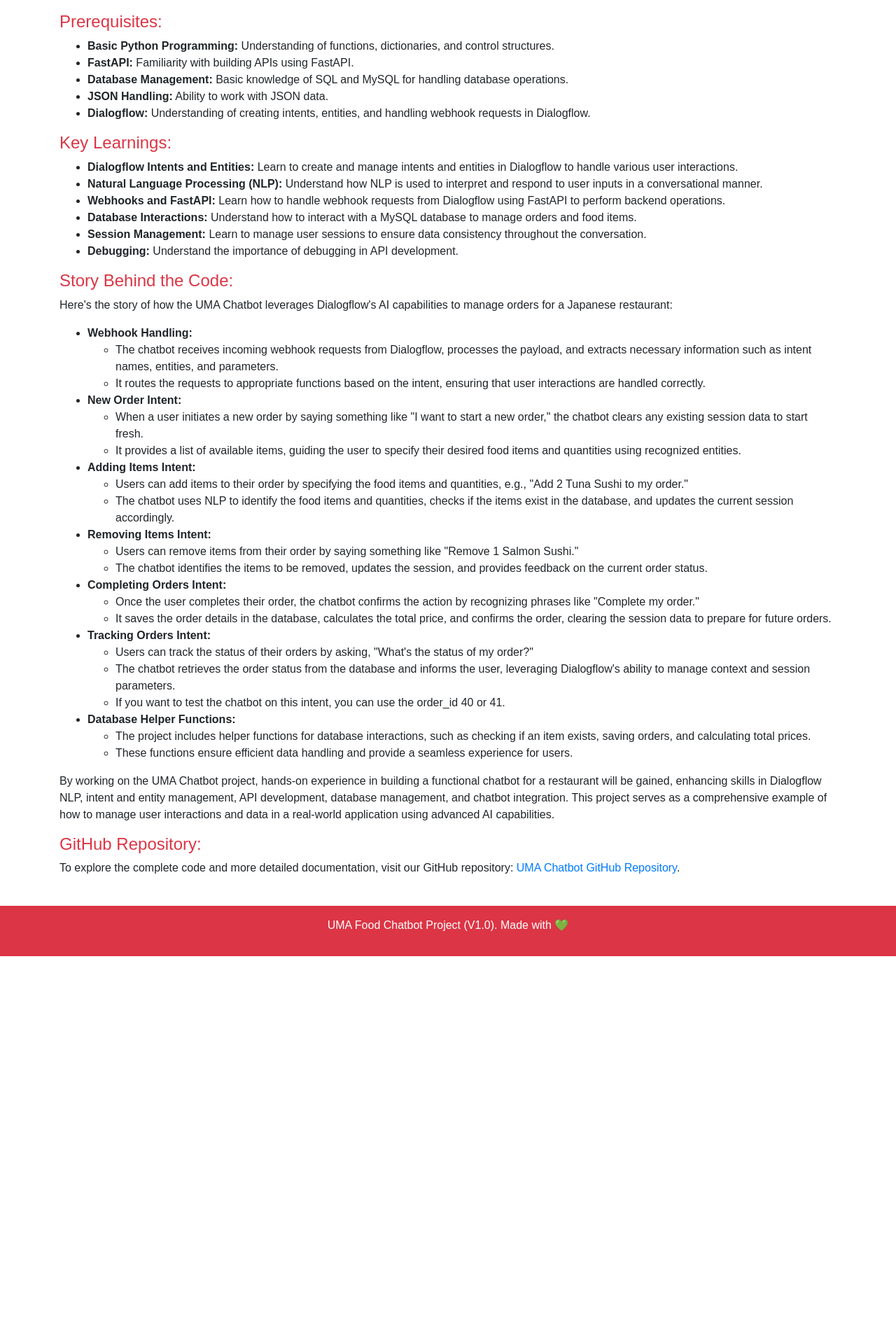
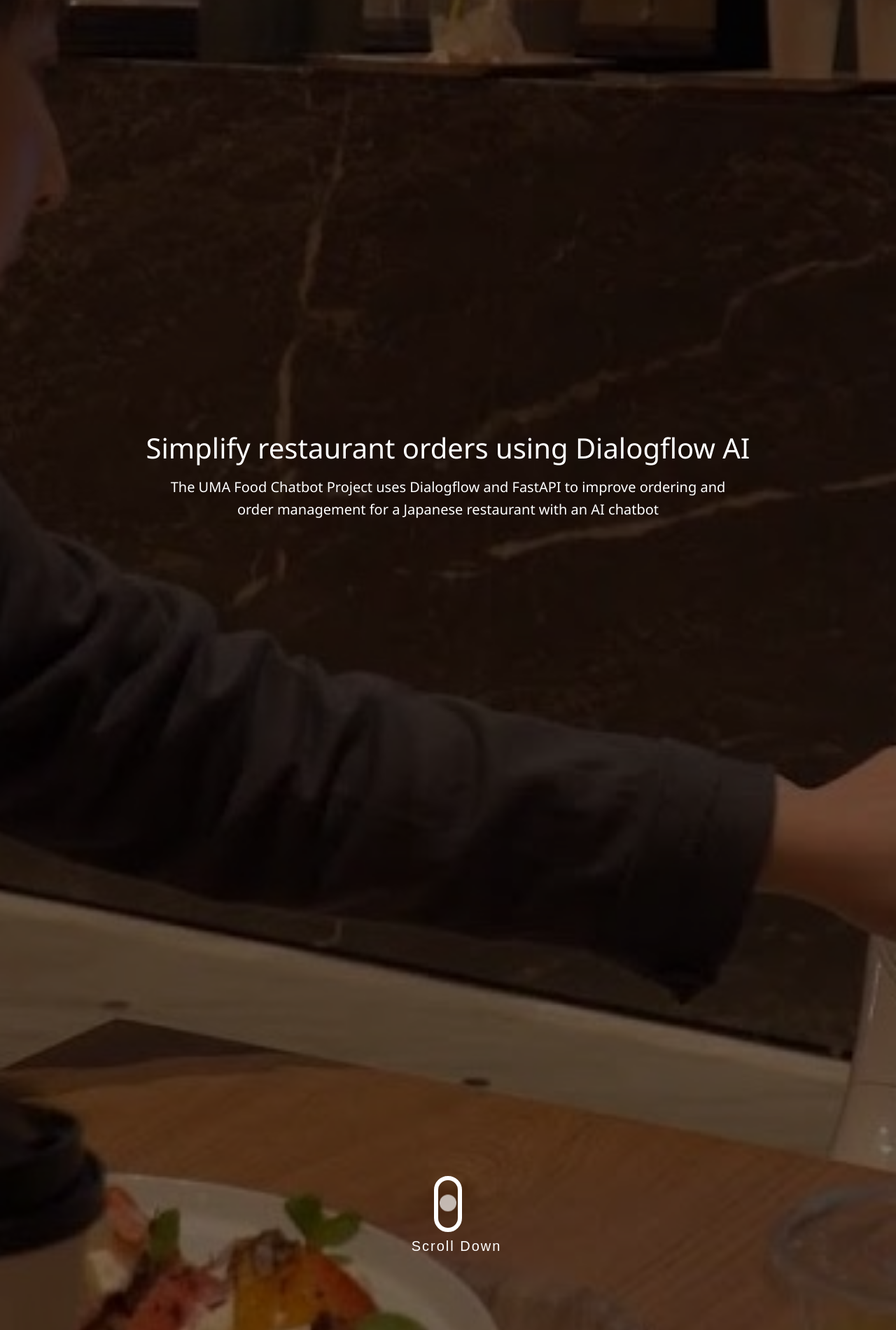
Before and after one commit to lisek75/uma_food_chatbot, a FastAPI app: page / in a window 1280 px wide. Shown: the part 620-2520 px from the top of the page at 70% size. Run offline with FastAPI, Linux system fonts and the light colour scheme; some libraries are stand-ins or nearby versions.

Commit message:
Update Front-End Pages

```diff
--- a/app/main.py
+++ b/app/main.py
@@ -32,12 +32,12 @@
     """
     return templates.TemplateResponse("index.html", {"request": request})
 
-@app.get("/about_project.html")
-async def read_about_project(request: Request):
+@app.get("/learn_more.html")
+async def read_learn_more(request: Request):
     """
-    Render the about_project.html template.
+    Render the learn_more.html template.
     """
-    return templates.TemplateResponse("about_project.html", {"request": request})
+    return templates.TemplateResponse("learn_more.html", {"request": request})
 
 # Define a route for the webhook endpoint
 @app.post("/")
--- a/app/static/css/styles.css
+++ b/app/static/css/styles.css
@@ -1,22 +1,11 @@
-/* General styles */
 html, body {
+    margin: 0;
+    padding: 0;
+    font-family: 'Segoe UI', Tahoma, Geneva, Verdana, sans-serif;
+    background-color: #ECF0F1;
+    color: #2C3E50;
     height: 100%;
-    margin: 0;
-    font-family: Arial, sans-serif;
-    background-color: #fff;
-}
-
-header {
-    background-color: #d2232a;
-    color: white;
-    padding: 20px 0;
-    text-align: center;
-    margin-bottom: 0;
-}
-
-header h1 {
-    margin: 0;
-    font-size: 2em;
+    overflow-x: hidden;
 }
 
 main {
@@ -24,8 +13,122 @@
     padding: 10px;
 }
 
+.intro-section {
+    background: url('/static/images/background.jpg') no-repeat center center;
+    background-size: cover;
+    color: #ffffff;
+    height: 100vh;
+    display: flex;
+    flex-direction: column;
+    align-items: center;
+    justify-content: space-between;
+    text-align: center;
+    padding: 20px;
+    position: relative;
+}
+
+.intro-section::before {
+    content: '';
+    position: absolute;
+    top: 0;
+    left: 0;
+    width: 100%;
+    height: 100%;
+    background: rgba(0, 0, 0, 0.5);
+}
+
+.intro-section > div {
+    position: relative;
+    z-index: 1;
+}
+
+.intro-section .text-center {
+    flex: 1;
+    display: flex;
+    flex-direction: column;
+    align-items: center;
+    justify-content: center;
+}
+
+.intro-section h2 {
+    font-size: 2.5rem;
+    margin-bottom: 1rem;
+}
+
+.intro-section p {
+    font-size: 1.25rem;
+    max-width: 800px;
+    margin: 0 auto;
+    line-height: 1.6;
+}
+
+.scroll-indicator a {
+    position: absolute;
+    bottom: 200px;
+    left: 50%;
+    transform: translateX(-50%);
+    z-index: 2;
+    display: inline-block;
+    color: #fff;
+    font: normal 20px/1 'Josefin Sans', sans-serif;
+    letter-spacing: .1em;
+    text-decoration: none;
+    transition: opacity .3s;
+}
+
+a#scroll-btn{
+    position: absolute;
+    height: 4em;
+    width: 2em;
+    border: 0.3em solid #ffffff;
+    margin: auto;
+    left: 0;
+    right: 0;
+    border-radius: 2.5em;
+}
+
+a#scroll-btn:before{
+    position: absolute;
+    content: "";
+    margin: auto;
+    left: 0;
+    right: 0;
+    height: 1.2em;
+    width: 1.2em;
+    background-color: #ffffff;
+    border-radius: 50%;
+    animation: move-down 2s infinite;
+
+}
+
+@keyframes move-down {
+    80%{
+        opacity: 0.5;
+    }
+    100%{
+        transform: translateY(2em);
+        opacity: 0;
+    }
+
+}
+
+a#scroll-btn:after{
+    position: absolute;
+    content: "Scroll Down";
+    width: 11em;
+    display: block;
+    text-align: center;
+    left: -4.2em;
+    bottom: -1.8em;
+    color: #ffffff;
+}
+
 .menu {
     text-align: center;
+}
+
+.menu h2, .learn-more h2{
+    color: #1A5276;
 }
 
 .card {
@@ -50,36 +153,32 @@
     flex-direction: column;
     justify-content: flex-end;
     text-align: center;
-    padding: 10px
+    padding: 10px;
 }
 
-.card-body h5, .card-body p {
+.card-body h6, .card-body p {
     margin: 0;
 }
 
-.card-body h5 {
-    color: #d2232a;
+.card-body h6 {
+    color: #8b4513;
 }
 
 .card-body p {
     color: #555;
 }
 
-.about-project {
-    margin-top: 40px;
+.learn-more h4 {
+    color: #8b4513;
 }
 
 footer {
-    background-color: #d2232a;
+    background-color: #8b4513;
     color: white;
     padding: 10px 0;
     text-align: center;
     width: 100%;
     margin-top: auto;
-}
-
-.project-overview h4 {
-    color: #dc3545;
 }
 
 /* Additional styling for the chatbot iframe */
@@ -91,14 +190,22 @@
     box-shadow: 0 8px 16px rgba(0, 0, 0, 0.2), 0 12px 40px rgba(0, 0, 0, 0.19);
     border-radius: 10px;
     overflow: hidden;
-    background-color: white;
+    background-color: #ffffff;
 }
 
 .chatbot-container iframe {
     border: none;
 }
 
-/* Custom styling for Dialogflow Messenger */
 df-messenger {
-    --df-messenger-bot-message-color: red; /* Change the bot message color to red */
-  }
+    --df-messenger-button-titlebar-color: #1A5276;  /* titlebar and bg icon*/
+ }
+
+@media (max-width: 768px) {
+    .chatbot-container {
+        bottom: 70px;
+        right: 10px;
+        width: 320px;
+        max-width: 90%;
+    }
+}
--- a/app/templates/index.html
+++ b/app/templates/index.html
@@ -9,18 +9,30 @@
     <link rel="icon" href="/static/images/favicon.ico" type="image/x-icon">
 </head>
 <body>
-    <header class="bg-danger text-white text-center py-4">
-        <h1>UMA Food Chatbot</h1>
-    </header>
-    <main class="container my-3">
+    <!-- Introductory section -->
+    <section class="intro-section">
+        <div class="container text-center">
+            <h2>Simplify restaurant orders using Dialogflow AI</h2>
+            <p>The UMA Food Chatbot Project uses Dialogflow and FastAPI to improve ordering and order management for a Japanese restaurant with an AI chatbot</p>
+        </div>
+        <!-- Scroll indicator -->
+        <div class="scroll-indicator">
+            <a id="scroll-btn" href="#main-content"></a>
+        </div>
+    </section>
+
+    <!-- Main content -->
+    <main id="main-content" class="container my-3">
+        <!-- Menu section -->
         <section class="menu">
-            <h2 class="text-center text-danger">Menu</h2>
+            <h2 class="text-center">Menu</h2>
             <div class="row">
+                <!-- Individual menu items (cards) -->
                 <div class="col-md-4">
                     <div class="card mb-4">
                         <img src="/static/images/tuna_sushi.jpg" class="card-img-top" alt="Tuna Sushi">
                         <div class="card-body text-center">
-                            <h5 class="card-title text-danger">Tuna Sushi</h5>
+                            <h6 class="card-title">Tuna Sushi</h6>
                             <p class="card-text">$6.00</p>
                         </div>
                     </div>
@@ -29,7 +41,7 @@
                     <div class="card mb-4">
                         <img src="/static/images/salmon_sushi.jpg" class="card-img-top" alt="Salmon Sushi">
                         <div class="card-body text-center">
-                            <h5 class="card-title text-danger">Salmon Sushi</h5>
+                            <h6 class="card-title">Salmon Sushi</h6>
                             <p class="card-text">$7.00</p>
                         </div>
                     </div>
@@ -38,22 +50,27 @@
                     <div class="card mb-4">
                         <img src="/static/images/chirasi.jpg" class="card-img-top" alt="Chirasi">
                         <div class="card-body text-center">
-                            <h5 class="card-title text-danger">Chirasi</h5>
+                            <h6 class="card-title">Chirasi</h6>
                             <p class="card-text">$8.00</p>
                         </div>
                     </div>
                 </div>
             </div>
         </section>
-        <section class="about-project">
-            <h2 class="text-center text-danger">About the UMA Food Chatbot project</h2>
-            <div id="about-project-content"></div>
+
+        <!-- Learn more section -->
+        <section class="learn-more">
+            <h2 class="text-center">Learn More</h2>
+            <div id="learn-more-content"></div>
         </section>
     </main>
-    <footer class="bg-danger text-white text-center py-3">
-        <p>UMA Food Chatbot Project (V1.0). Made with 💚</p>
+
+    <!-- Footer -->
+    <footer class="ext-white text-center py-3">
+        <p>V1.0 UMA Food Chatbot Project Made with 💚</p>
     </footer>
-    <!-- Chatbot integration -->
+
+    <!-- Chatbot container -->
     <div class="chatbot-container">
         <script src="https://www.gstatic.com/dialogflow-console/fast/messenger/bootstrap.js?v=1"></script>
         <df-messenger
@@ -63,19 +80,34 @@
             language-code="en"
         ></df-messenger>
     </div>
-    <!-- Triggering the welcome intent on chat load -->
+
+    <!-- Scripts -->
     <script>
+        // Event listener for when DF Messenger is loaded
         window.addEventListener('dfMessengerLoaded', function(event) {
             const dfMessenger = document.querySelector('df-messenger');
         });
-    </script>
-   <script>
-        // Load the content of about_project.html into the div
-        fetch('/about_project.html')
+
+        // Smooth scrolling to main content
+        document.querySelector('a[href="#main-content"]').addEventListener('click', function(e) {
+            e.preventDefault();
+            const mainContent = document.getElementById('main-content');
+            if (mainContent) {
+                mainContent.scrollIntoView({ behavior: 'smooth' });
+            }
+        });
+
+        // Fetch and populate learn more section content
+        fetch('/learn_more.html')
             .then(response => response.text())
             .then(data => {
-                document.getElementById('about-project-content').innerHTML = data;
+                document.getElementById('learn-more-content').innerHTML = data;
             });
     </script>
+
+    <!-- jQuery, Popper.js, and Bootstrap JavaScript -->
+    <script src="https://code.jquery.com/jquery-3.5.1.slim.min.js"></script>
+    <script src="https://cdn.jsdelivr.net/npm/@popperjs/core@2.9.3/dist/umd/popper.min.js"></script>
+    <script src="https://stackpath.bootstrapcdn.com/bootstrap/4.5.2/js/bootstrap.min.js"></script>
 </body>
 </html>
--- a/app/templates/about_project.html
+++ b/app/templates/learn_more.html
@@ -1,5 +1,5 @@
-<div class="project-overview">
-    <p>Welcome to the UMA Food Chatbot project! This chatbot, designed for a Japanese restaurant named UMA,
+<div class="learn-more">
+    <p>The UMA Food Chatbot, designed for a Japanese restaurant named UMA,
         uses Dialogflow's Natural Language Processing (NLP) capabilities to assist users in managing their orders seamlessly.
         The chatbot supports adding or removing items, completing orders, and tracking order status in real-time,
         making the ordering process efficient and interactive.</p>
```
Also changed, not shown: app/static/images/background.jpg (added), app/static/images/uma_food_chatbot_screenshot.jpg.
